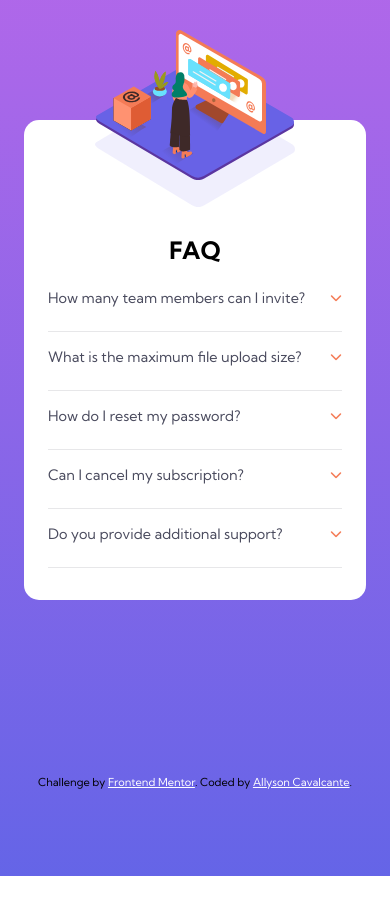
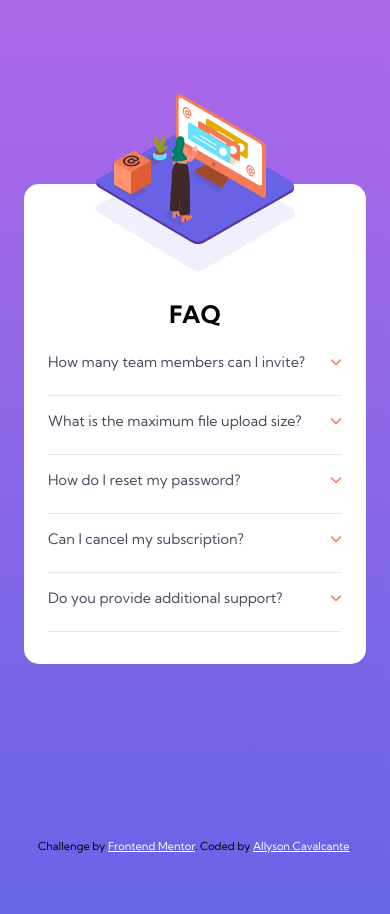
Before and after one commit to allysonbelo/faq-accordation-card-main, a plain HTML site: page index.html in a window 390 px wide. Before the commit the page ends 876 px from the top, so only its background shows below. Drawn offline with Linux system fonts and the light colour scheme.

Commit message:
:lipstick: Update min-width mobile-first

```diff
--- a/style.css
+++ b/style.css
@@ -28,13 +28,13 @@
     align-items: center;
     justify-content: center;
     position: relative;
-    margin-top: 2rem;
+    margin-top: 6rem;
     margin-bottom: 0;
     margin-right: auto;
     margin-left: auto;
     width: 100%;
     max-width: 778px;
-    min-width: 375px;
+    min-width: 300px;
     height: 100vh;
 }
 
```
